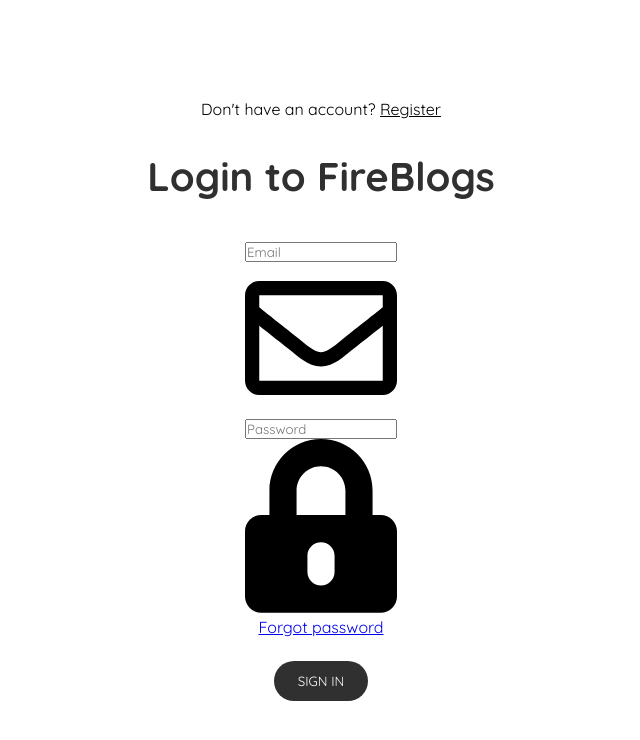
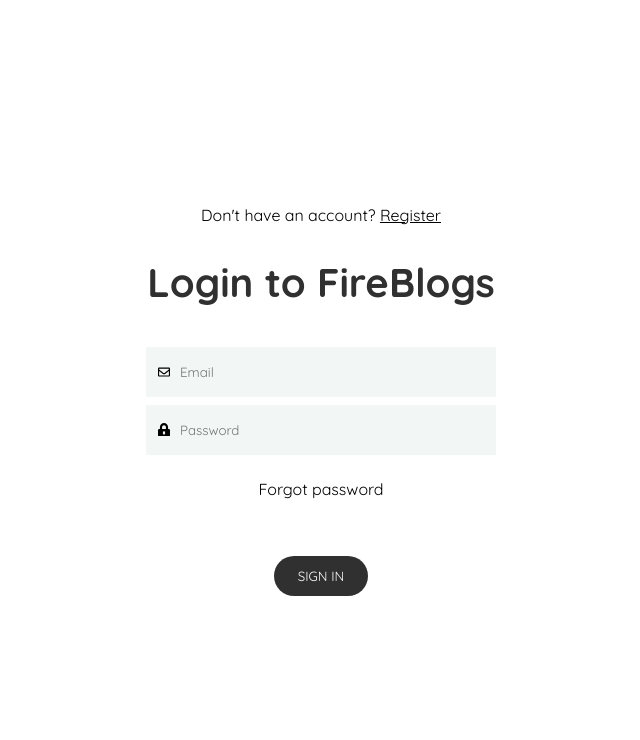
Before and after one commit to Azizbek98/Vue-Fireblog, a Vue app: page /login in a window 1280 px wide. Shown: the top 740 px of the page, without its empty margins (319-959 px from the left). Built offline with nearby package versions, Linux system fonts and the light colour scheme; what vue2-editor would draw is missing.

Commit message:
feat: changing some styles at login component

```diff
--- a/src/views/Login.vue
+++ b/src/views/Login.vue
@@ -92,7 +92,7 @@
       @media (min-width: 900px) {
         font-size: 40px;
       }
-
+    }
     .inputs {
       width: 100%;
       max-width: 350px;
@@ -108,7 +108,7 @@
           width: 100%;
           border: none;
           background-color: #f2f7f6;
-            padding: 4px 4px 4px 30px;
+          padding: 4px 4px 4px 34px;
           height: 50px;
 
           &:focus {
@@ -119,7 +119,7 @@
         .icon {
           width: 12px;
           position: absolute;
-            left: 6px;
+          left: 12px;
         }
       }
     }
@@ -139,5 +139,4 @@
     }
   }
 }
-}
 </style>
```
Lines whose indentation alone changed are shown as unchanged.
